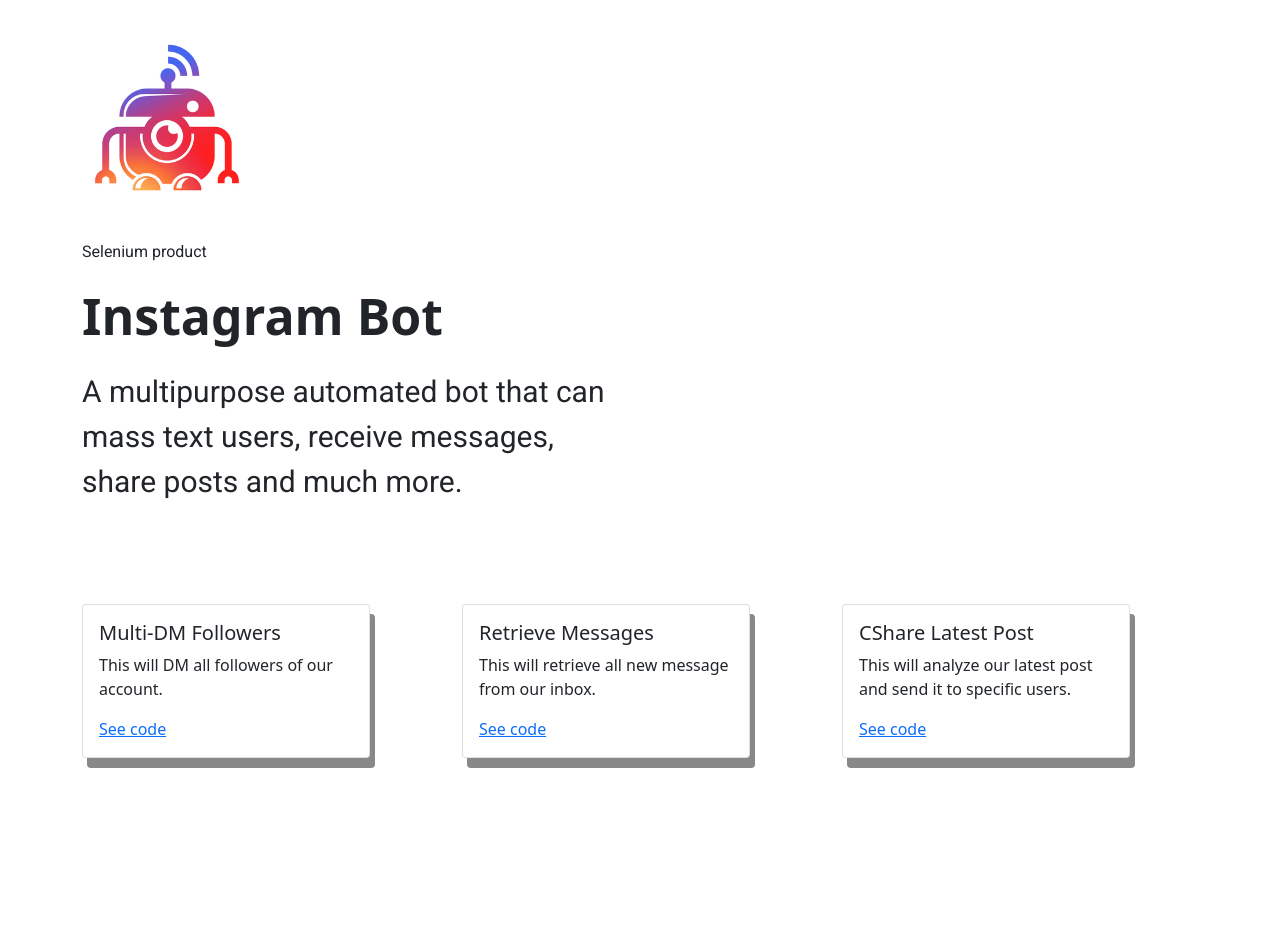
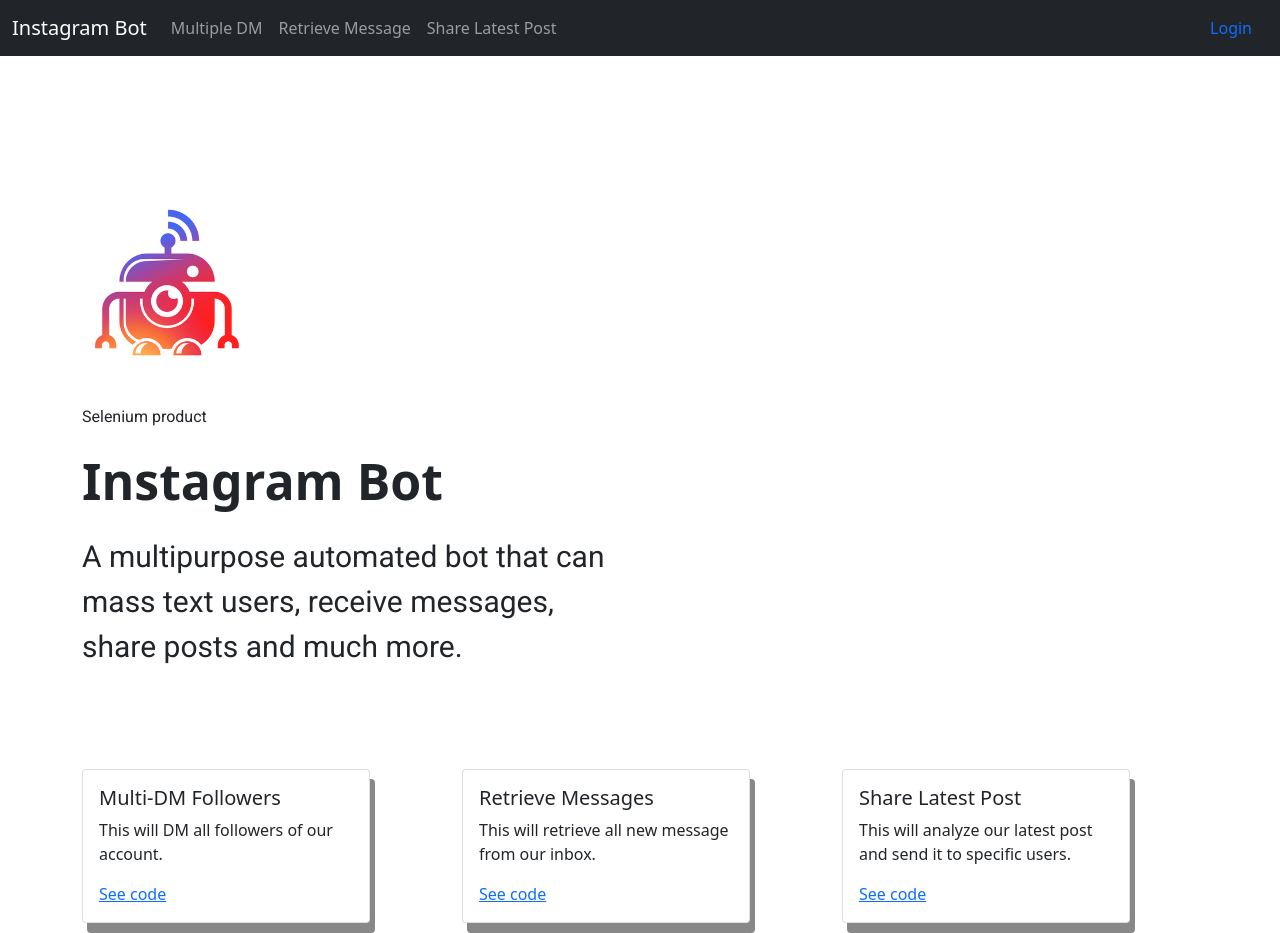
Before and after one commit to kumarankm/Insta-bot, a plain HTML site: page index.html in a window 1280 px wide. Shown: the top 933 px of the page. Drawn offline with nearby package versions, Linux system fonts and the light colour scheme.

Commit message:
Update index.html

```diff
--- a/index.html
+++ b/index.html
@@ -25,7 +25,35 @@
     </head>
 
     <body>
-        <div class="container logg">
+
+        <nav class="navbar navbar-expand-lg navbar-dark bg-dark fixed-top">
+            <div class="container-fluid">
+              <a class="navbar-brand" href="#">Instagram Bot</a>
+              <button class="navbar-toggler" type="button" data-bs-toggle="collapse" data-bs-target="#navbarNavAltMarkup" aria-controls="navbarNavAltMarkup" aria-expanded="false" aria-label="Toggle navigation">
+                <span class="navbar-toggler-icon"></span>
+              </button>
+              <div class="collapse navbar-collapse" id="navbarNavAltMarkup">
+                <ul class="navbar-nav me-auto mb-2 mb-lg-0">
+                  <li class="nav-item">
+                    <a class="nav-link" href="#dmall">Multiple DM</a>
+                  </li>
+                  <li class="nav-item">
+                    <a class="nav-link" href="#retrieve">Retrieve Message</a>
+                  </li>
+                  <li class="nav-item">
+                    <a class="nav-link" href="#shh">Share Latest Post</a>
+                  </li>
+                </ul>
+                <div class="d-flex">
+                    <a class="nav-link" href="#log">Login</a>
+                  </div>
+              </div>
+            </div>
+          </nav>
+
+
+
+        <div class="container logg" style="margin-top:200px">
               <a class="navbar-brand navb" href="#"><img src="assets/image/logo.jpg" width="170px" height="170px"/> </a>
 
           </div>
@@ -72,7 +100,7 @@
                   <div class="col-12 col-lg-4">
                     <div class="card  blehh" >
                         <div class="card-body">
-                          <h5 class="card-title">CShare Latest Post</h5>
+                          <h5 class="card-title">Share Latest Post</h5>
 
                           <p class="card-text">This will analyze our latest post and send it to specific users.</p>
                           <a href="https://github.com/AbhilashDatta/InstagramBot/blob/main/__share_latest_post__.py" class="card-link" target="_blank">See code</a>
@@ -82,7 +110,7 @@
               </div>
 
 
-              <div class="ws-container bl2" >
+              <div class="ws-container bl2" id="log">
                 <div class="ws-m-block-title-770">
                         <div class="row">
                         <h6 style="text-align:center ; margin-top: 15px;">InstagramBot</h6>
@@ -111,7 +139,7 @@
 
                 </div>
 
-                <div class="row" style=" background: linear-gradient(rgba(0, 0, 0, 0.5), rgba(0, 0, 0, 0.5)), url(assets/image/backcon.jpg);background-size: cover; margin-top: 100px;">
+                <div id="dmall" class="row" style=" background: linear-gradient(rgba(0, 0, 0, 0.5), rgba(0, 0, 0, 0.5)), url(assets/image/backcon.jpg);background-size: cover; margin-top: 100px;">
                     <div class="col-12 col-lg-6" style="margin-top:150px">
                         <h6 style="text-align:center; color:white;"> Instagrambot</h6>
                         <h4 style="text-align:center; font-size:50px; color:white;margin-top:30px"> DM  All</h4>
@@ -139,7 +167,7 @@
 
                 </div>
 
-                <div class="row">
+                <div class="row" id="retrieve">
                     <h2 style="text-align:center ; margin-top: 55px;">Retrieve Message</h2>
                 </div>
 
@@ -160,7 +188,7 @@
                 </div>
 
 
-                <div class="row" style=" background: linear-gradient(rgba(0, 0, 0, 0.5), rgba(0, 0, 0, 0.5)), url(assets/image/backco.jpg);background-size: cover; margin-top: 100px; margin-bottom: 100px;"
+                <div id="shh" class="row" style=" background: linear-gradient(rgba(0, 0, 0, 0.5), rgba(0, 0, 0, 0.5)), url(assets/image/backco.jpg);background-size: cover; margin-top: 100px; margin-bottom: 100px;"
                     <div class="col-12 col-md-3" style="margin-top:150px">
 
 
```
